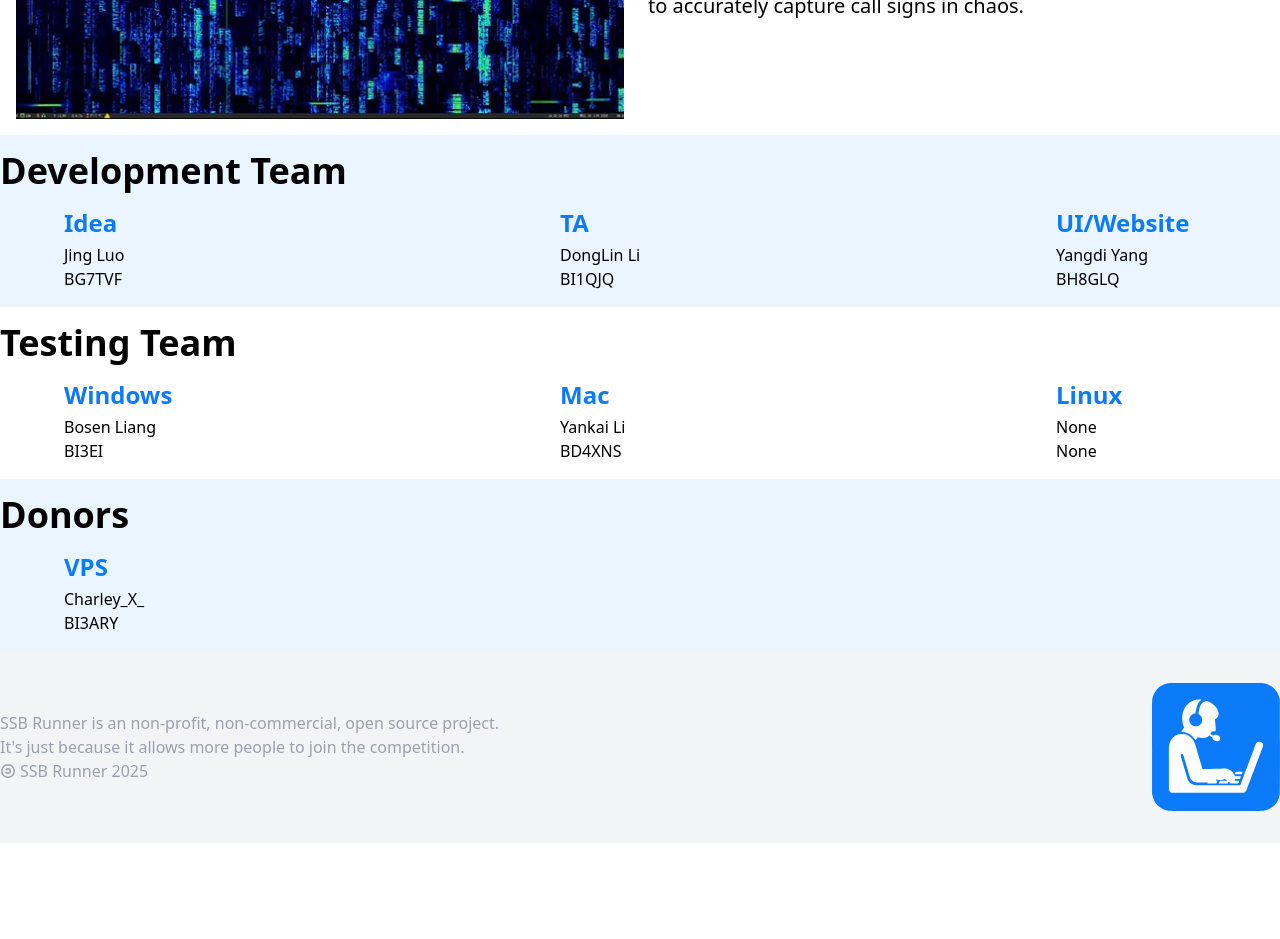
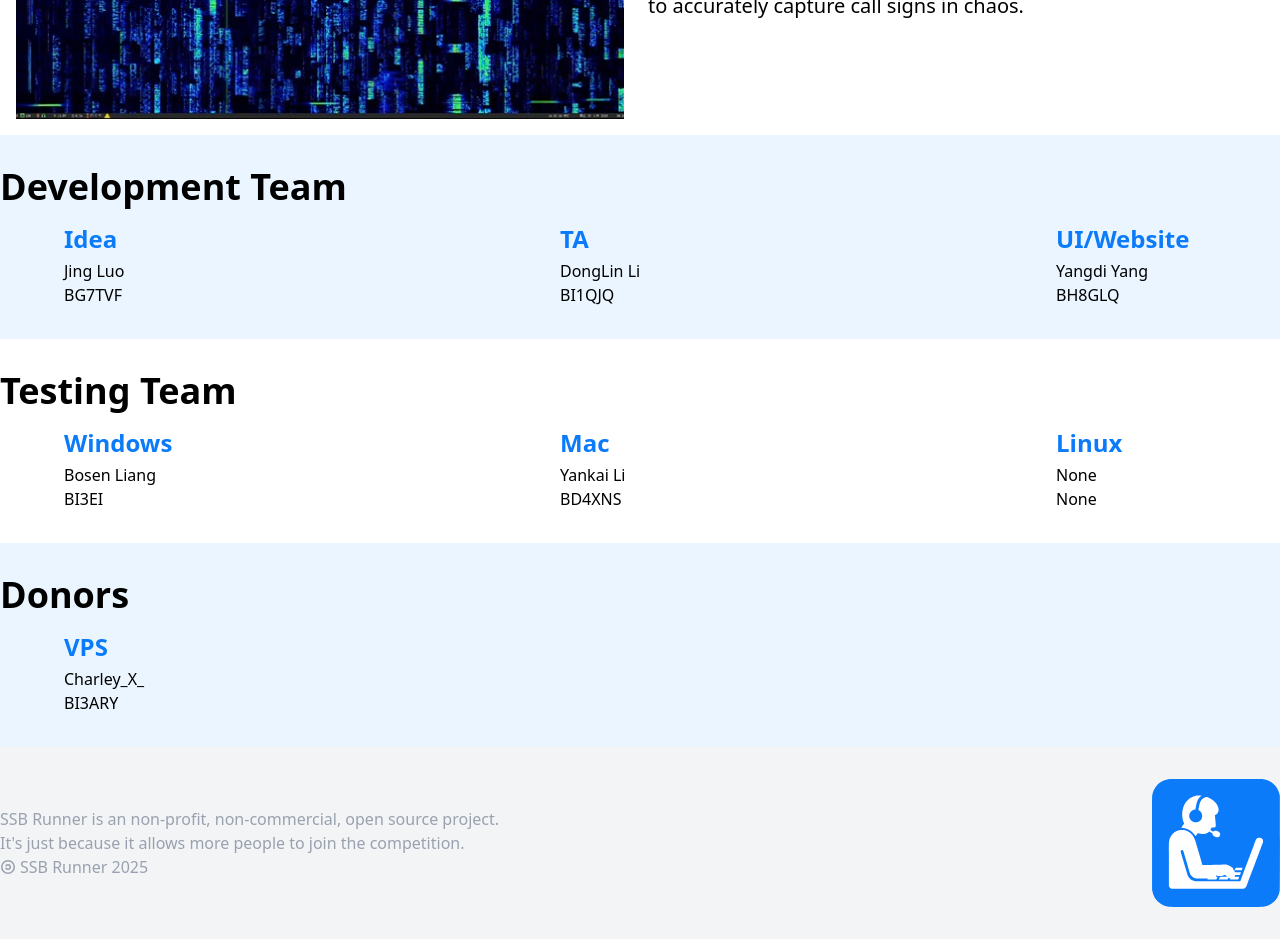
Before and after one commit to SSBContestRunner/ssb_runner_website, a Svelte app: page / in a window 1280 px wide. Shown: the part 1780-2719 px from the top of the page. Before the commit the page ends 2623 px from the top, so only its background shows below. Built offline with nearby package versions, Linux system fonts and the light colour scheme.

Commit message:
refactor(Extra.svelte): use ContributorSection, ListTitle and SectionTitle components to reduce repeated code

```diff
--- a/src/components/Extra.svelte
+++ b/src/components/Extra.svelte
@@ -1,5 +1,8 @@
 <script>
     import { t } from "../lib/i18n.js";
+    import ContributorSection from "./Extra/ContributorSection.svelte";
+    import ListTitle from "./Extra/ListTitle.svelte";
+    import SectionTitle from "./Extra/SectionTitle.svelte";
 </script>
 
 <section class="place-items-center w-full even:bg-primary-400/8">
@@ -65,93 +68,65 @@
         </div>
     </div>
 </section>
-<section class="place-items-center w-full even:bg-primary-400/8">
-    <div class="container py-4 px-2 md:px-0">
-        <h1 class="text-2xl md:text-4xl font-semibold">
-            {t("dev_team-title")}
-        </h1>
+<ContributorSection>
+    <SectionTitle>{t("dev_team-title")}</SectionTitle>
     <ul class="flex justify-between md:px-16">
         <li class="w-[10em]">
-                <h2
-                    class="text-lg md:text-2xl text-primary-400 font-semibold pt-4 pb-1"
-                >
-                    {t("dev_team-idea")}
-                </h2>
+            <ListTitle>{t("dev_team-idea")}</ListTitle>
             <p class="font-medium">Jing Luo</p>
             <p class="font-medium">BG7TVF</p>
         </li>
         <li class="w-[10em]">
-                <h2
-                    class="text-lg md:text-2xl text-primary-400 font-semibold pt-4 pb-1"
-                >
+            <ListTitle>
                 {t("dev_team-ta")}
-                </h2>
+            </ListTitle>
             <p class="font-medium">DongLin Li</p>
             <p class="font-medium">BI1QJQ</p>
         </li>
         <li class="w-[10em]">
-                <h2
-                    class="text-lg md:text-2xl text-primary-400 font-semibold pt-4 pb-1"
-                >
+            <ListTitle>
                 {t("dev_team-ui")}
-                </h2>
+            </ListTitle>
             <p class="font-medium">Yangdi Yang</p>
             <p class="font-medium">BH8GLQ</p>
         </li>
     </ul>
-    </div>
-</section>
-<section class="place-items-center w-full even:bg-primary-400/8">
-    <div class="container py-4 px-2 md:px-0">
-        <h1 class="text-2xl md:text-4xl font-semibold">
-            {t("test_team-title")}
-        </h1>
+</ContributorSection>
+<ContributorSection>
+    <SectionTitle>{t("test_team-title")}</SectionTitle>
     <ul class="flex justify-between md:px-16">
         <li class="w-[10em]">
-                <h2
-                    class="text-lg md:text-2xl text-primary-400 font-semibold pt-4 pb-1"
-                >
+            <ListTitle>
                 {t("test_team-windows")}
-                </h2>
+            </ListTitle>
             <p class="font-medium">Bosen Liang</p>
             <p class="font-medium">BI3EI</p>
         </li>
         <li class="w-[10em]">
-                <h2
-                    class="text-lg md:text-2xl text-primary-400 font-semibold pt-4 pb-1"
-                >
+            <ListTitle>
                 {t("test_team-mac")}
-                </h2>
+            </ListTitle>
             <p class="font-medium">Yankai Li</p>
             <p class="font-medium">BD4XNS</p>
         </li>
         <li class="w-[10em]">
-                <h2
-                    class="text-lg md:text-2xl text-primary-400 font-semibold pt-4 pb-1"
-                >
+            <ListTitle>
                 {t("test_team-linux")}
-                </h2>
+            </ListTitle>
             <p class="font-medium">None</p>
             <p class="font-medium">None</p>
         </li>
     </ul>
-    </div>
-</section>
-<section class="place-items-center w-full even:bg-primary-400/8">
-    <div class="container py-4 px-2 md:px-0">
-        <h1 class="text-2xl md:text-4xl font-semibold">
-            {t("sponser-title")}
-        </h1>
+</ContributorSection>
+<ContributorSection>
+    <SectionTitle>{t("sponser-title")}</SectionTitle>
     <ul class="flex md:px-16">
         <li>
-                <h2
-                    class="text-lg md:text-2xl text-primary-400 font-semibold pt-4 pb-1"
-                >
+            <ListTitle>
                 {t("sponser-cloud")}
-                </h2>
+            </ListTitle>
             <p class="font-medium">Charley_X_</p>
             <p class="font-medium">BI3ARY</p>
         </li>
     </ul>
-    </div>
-</section>
+</ContributorSection>
--- /dev/null
+++ b/src/components/Extra/ContributorSection.svelte
@@ -0,0 +1,9 @@
+<script>
+    let { children } = $props();
+</script>
+
+<section class="place-items-center w-full even:bg-primary-400/8">
+    <div class="container py-8 px-2 md:px-0">
+        {@render children()}
+    </div>
+</section>
--- /dev/null
+++ b/src/components/Extra/ListTitle.svelte
@@ -0,0 +1,7 @@
+<script>
+    let { children } = $props();
+</script>
+
+<h2 class="text-lg md:text-2xl text-primary-400 font-semibold pt-4 pb-1">
+    {@render children()}
+</h2>
--- /dev/null
+++ b/src/components/Extra/SectionTitle.svelte
@@ -0,0 +1,7 @@
+<script>
+    let { children } = $props();
+</script>
+
+<h1 class="text-2xl md:text-4xl font-semibold">
+    {@render children()}
+</h1>
```
Lines whose indentation alone changed are shown as unchanged.
